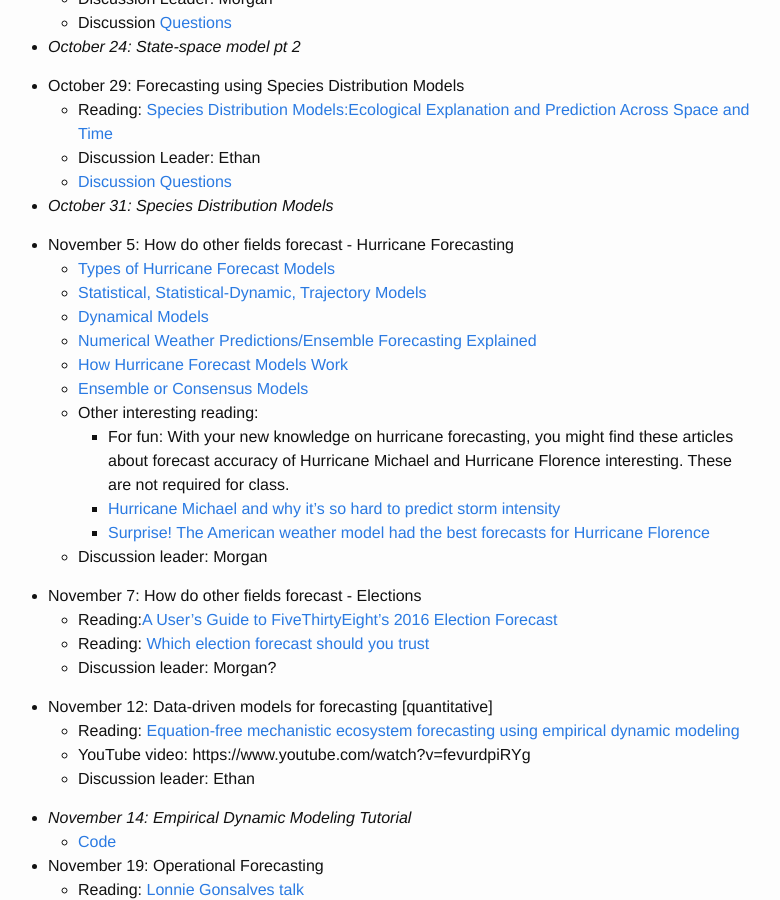
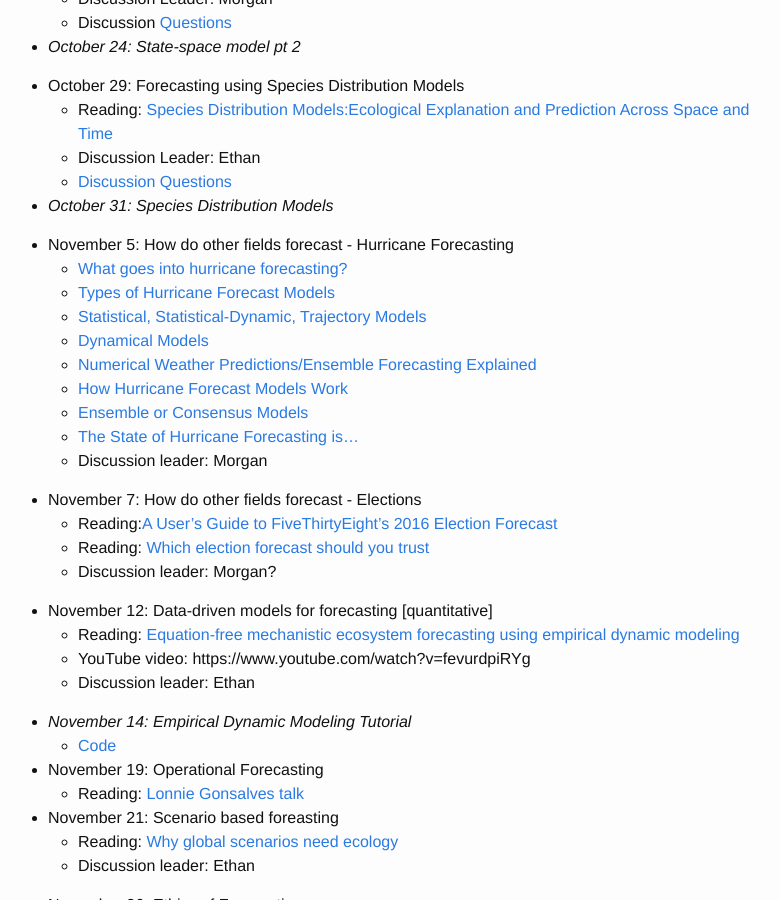
Before and after one commit to weecology/forecasting-dynamics-course, a Jekyll site: the page built from schedule.md, in a window 1280 px wide and 900 px high, scrolled down 1632 px. Shown: the whole window, without its empty margins (252-1032 px from the left). Built offline with Jekyll 4.4.1, drawn with Linux system fonts in a browser that asks for light colours.

Commit message:
Updates hurricane readings

```diff
--- a/schedule.md
+++ b/schedule.md
@@ -87,16 +87,14 @@ Activity days when laptops are required are noted in italics. Discussion leaders
 * *October 31: Species Distribution Models*
 
 * November 5: How do other fields forecast - Hurricane Forecasting
-    * [Types of Hurricane Forecast Models](http://www.hurricanescience.org/science/forecast/models/modeltypes/)
-    * [Statistical, Statistical-Dynamic, Trajectory Models](http://www.hurricanescience.org/science/forecast/models/modeltypes/statistical/)
+    * [What goes into hurricane forecasting?](https://www.npr.org/sections/thetwo-way/2017/09/08/549477502/what-goes-into-hurricane-forecasting-satellites-supercomputers-and-more)
+     * [Types of Hurricane Forecast Models](http://www.hurricanescience.org/science/forecast/models/modeltypes/)
+     * [Statistical, Statistical-Dynamic, Trajectory Models](http://www.hurricanescience.org/science/forecast/models/modeltypes/statistical/)
     * [Dynamical Models](http://www.hurricanescience.org/science/forecast/models/modeltypes/dynamicalmodels/)
     * [Numerical Weather Predictions/Ensemble Forecasting Explained](https://www.weather.gov/media/ajk/brochures/NumericalWeatherPrediction.pdf)
     * [How Hurricane Forecast Models Work](http://www.hurricanescience.org/science/forecast/models/modelswork/)
     * [Ensemble or Consensus Models](http://www.hurricanescience.org/science/forecast/models/modeltypes/ensemble/)
-    * Other interesting reading:
-        * For fun: With your new knowledge on hurricane forecasting, you might find these articles about forecast accuracy of Hurricane Michael and Hurricane Florence interesting. These are not required for class.
-        * [Hurricane Michael and why it’s so hard to predict storm intensity](https://www.vox.com/energy-and-environment/2018/10/11/17963958/hurricane-michael-forecast-track-intensity-category)
-        * [Surprise! The American weather model had the best forecasts for Hurricane Florence](https://www.washingtonpost.com/weather/2018/09/26/surprise-american-weather-model-had-best-forecasts-hurricane-florence/?utm_term=.b1cb011d15e4)
+    * [The State of Hurricane Forecasting is...](https://https://noaanhc.wordpress.com/2018/03/09/the-state-of-hurricane-forecasting/)
     * Discussion leader: Morgan
 
 [//]: #    * [Discussion questions]({{ site.baseurl }}/discussion/weather)
```
